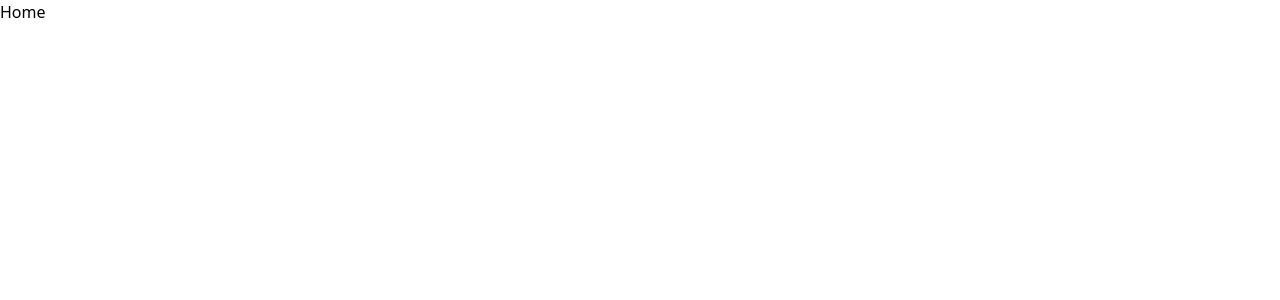
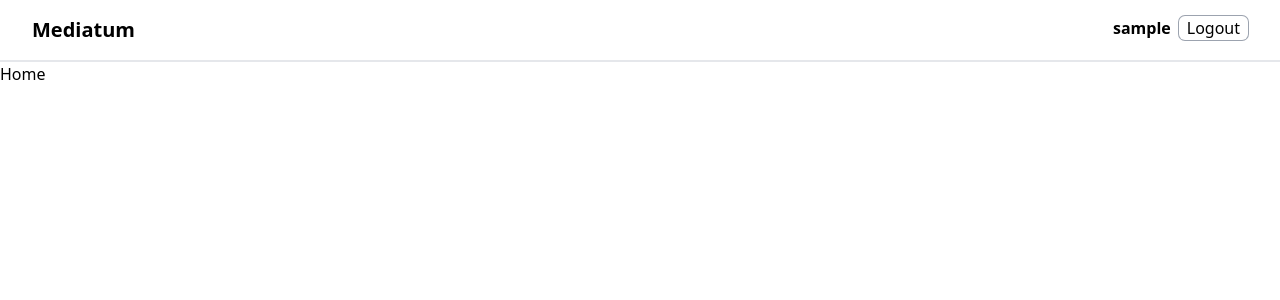
Before and after one commit to fath-nasrudin/mediatum-client-admin, a React (Vite) app: page / in a window 1280 px wide. Shown: the top 300 px of the page. Built offline with nearby package versions, Linux system fonts and the light colour scheme; sample sign-in values are in the browser's storage.

Commit message:
feat[layout]: Add layout

```diff
--- /dev/null
+++ b/src/components/Layout.jsx
@@ -0,0 +1,49 @@
+import React from 'react';
+import { Outlet, Link, useNavigate } from 'react-router-dom';
+import { useAuth } from '../utilities/auth/AuthProvider';
+
+function Header() {
+  const { user, logoutAction } = useAuth();
+  const navigate = useNavigate();
+
+  return (
+    <header className="px-8 py-4 border-b-2">
+      <div className=" mx-auto max-w-screen-xl flex justify-between align-middle">
+        <Link to="/">
+          <div className="text-xl font-bold">Mediatum</div>
+        </Link>
+        <div>
+          {user ? (
+            <div className="flex gap-2">
+              <div className="font-bold">{user.username}</div>
+              <button
+                className="ring-1 ring-gray-400 rounded-md px-2"
+                onClick={() => {
+                  logoutAction();
+                  navigate('/login');
+                }}
+              >
+                Logout
+              </button>
+            </div>
+          ) : (
+            <Link to="/login">
+              <button className="px-2  rounded-md  bg-blue-400">Login</button>
+            </Link>
+          )}
+        </div>
+      </div>
+    </header>
+  );
+}
+
+function Layout() {
+  return (
+    <div>
+      <Header />
+      <Outlet />
+    </div>
+  );
+}
+
+export default Layout;
--- a/src/main.jsx
+++ b/src/main.jsx
@@ -6,6 +6,14 @@ import { createBrowserRouter, RouterProvider, Outlet } from 'react-router-dom';
 import AuthProvider, { useAuth } from './utilities/auth/AuthProvider.jsx';
 import LoginPage from './pages/LoginPage.jsx';
 import ProtectedRoute from './utilities/auth/ProtectedRoute.jsx';
+import Layout from './components/Layout.jsx';
+
+const pagesWithLayout = [
+  {
+    path: '/',
+    element: <App />,
+  },
+];
 
 const router = createBrowserRouter([
   {
@@ -17,12 +25,13 @@ const router = createBrowserRouter([
     ),
     children: [
       {
-        index: true,
+        path: '/',
         element: (
           <ProtectedRoute>
-            <App />
+            <Layout />
           </ProtectedRoute>
         ),
+        children: pagesWithLayout,
       },
       {
         path: 'login',
```
